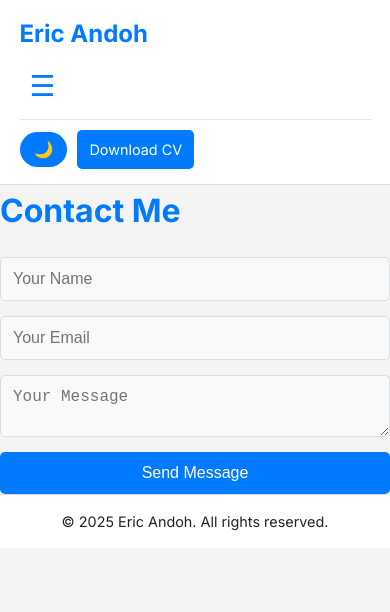
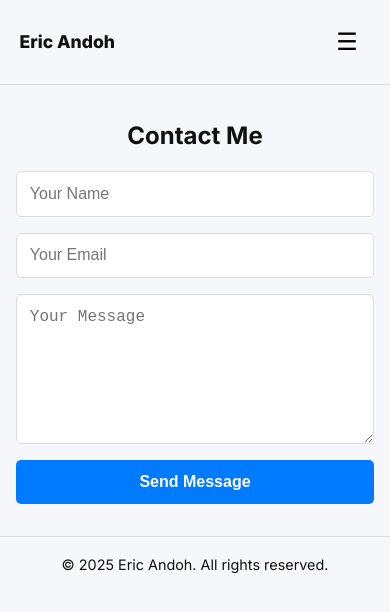
Before and after one commit to PROF-ERICUS/mywebsite, a plain HTML site: page contact.html in a window 390 px wide. Drawn offline with Linux system fonts and the light colour scheme.

Commit message:
Update contact.css

```diff
--- a/contact.css
+++ b/contact.css
@@ -1,334 +1,190 @@
-/* ===== Global Styles ===== */
+/* === RESET === */
 * {
   margin: 0;
   padding: 0;
   box-sizing: border-box;
 }
 
+html {
+  scroll-behavior: smooth;
+}
+
 body {
   font-family: 'Inter', sans-serif;
   line-height: 1.6;
-  background: var(--bg-color);
-  color: var(--text-color);
-  transition: background 0.3s, color 0.3s;
-  font-size: 16px; /* base font size */
+  background-color: var(--bg-color,  #f5f7fa);
+  color: var(--text-color, #111);
+  transition: background-color 0.3s, color 0.3s;
 }
 
-/* ===== Theme Colors ===== */
-:root {
-  --bg-color: #f8f9fa;
-  --text-color: #222;
-  --primary-color: #0077ff;
-  --secondary-color: #555;
-  --card-bg: #fff;
-  --border-color: #ddd;
-}
-
-body.dark {
-  --bg-color: #1a1a1a;
-  --text-color: #f5f5f5;
-  --card-bg: #2a2a2a;
-  --border-color: #444;
-}
-
-/* ===== Header ===== */
+/* === HEADER === */
 header {
-  background: var(--card-bg);
-  padding: 15px 8%;
   display: flex;
   justify-content: space-between;
   align-items: center;
-  border-bottom: 1px solid var(--border-color);
-  flex-wrap: wrap; /* allow wrapping on small screens */
-  gap: 10px;
+  padding: 15px 5%;
+  background-color: var(--bg-color);
+  border-bottom: 1px solid rgba(0, 0, 0, 0.1);
+  position: sticky;
+  top: 0;
+  z-index: 1000;
 }
 
 .logo {
-  font-size: 1.5rem;
-  font-weight: 700;
-  color: var(--primary-color);
-  flex: 1 1 auto;
-  min-width: 150px;
+  font-weight: 800;
+  font-size: 1.3rem;
 }
 
 nav {
   display: flex;
-  flex-wrap: wrap;
-  justify-content: center;
-  gap: 15px;
-  flex: 2 1 400px;
-  min-width: 200px;
+  gap: 1.5rem;
 }
 
 nav a {
-  color: var(--text-color);
+  text-decoration: none;
+  color: var(--text-color, #111);
   font-weight: 500;
-  text-decoration: none;
   transition: color 0.3s;
-  white-space: nowrap;
-  padding: 6px 10px;
-  border-radius: 4px;
 }
 
 nav a:hover,
 nav a.active {
-  color: var(--primary-color);
-  background-color: rgba(0, 119, 255, 0.1);
+  color: #007bff;
 }
 
+/* === ACTION BUTTONS === */
 .actions {
   display: flex;
   align-items: center;
-  gap: 10px;
-  flex: 1 1 auto;
-  justify-content: flex-end;
-  min-width: 120px;
-}
-
-.cv-btn {
-  padding: 8px 15px;
-  background: var(--primary-color);
-  color: #fff;
-  text-decoration: none;
-  border-radius: 5px;
-  transition: background 0.3s;
-  white-space: nowrap;
-}
-
-.cv-btn:hover {
-  background: #005fcc;
+  gap: 0.5rem;
 }
 
 #theme-toggle {
   background: none;
   border: none;
-  font-size: 1.2rem;
+  font-size: 1.3rem;
   cursor: pointer;
-  color: var(--primary-color);
-  padding: 6px 8px;
-  border-radius: 50%;
+}
+
+.cv-btn {
+  padding: 0.5rem 1rem;
+  background-color: #007bff;
+  color: #fff;
+  font-weight: 600;
+  border-radius: 5px;
+  text-decoration: none;
   transition: background 0.3s;
 }
 
-#theme-toggle:hover {
-  background: rgba(0, 119, 255, 0.15);
+.cv-btn:hover {
+  background-color: #0056b3;
 }
 
-/* ===== Content ===== */
-section.content {
-  max-width: 900px;
-  margin: 50px auto;
-  padding: 20px;
-  background: var(--card-bg);
-  border-radius: 10px;
-  box-shadow: 0 4px 20px rgba(0,0,0,0.05);
+/* === MENU TOGGLE (MOBILE) === */
+.menu-toggle {
+  display: none;
+  font-size: 1.5rem;
+  background: none;
+  border: none;
+  cursor: pointer;
 }
 
-h2 {
-  margin-bottom: 20px;
-  font-size: 2rem;
-  color: var(--primary-color);
+/* === CONTENT === */
+main.content {
+  max-width: 600px;
+  margin: 2rem auto;
+  padding: 0 1rem;
 }
 
-/* ===== Form ===== */
+main h2 {
+  text-align: center;
+  margin-bottom: 1rem;
+}
+
 form {
   display: flex;
   flex-direction: column;
-  gap: 15px;
+  gap: 1rem;
 }
 
-form input,
-form textarea {
-  padding: 12px;
-  border: 1px solid var(--border-color);
+input, textarea, button {
+  padding: 0.8rem;
+  font-size: 1rem;
+  border: 1px solid #ddd;
   border-radius: 5px;
-  background: var(--bg-color);
-  color: var(--text-color);
-  font-size: 1rem;
+  outline: none;
 }
 
-form button {
-  padding: 12px;
-  border: none;
-  background: var(--primary-color);
-  color: white;
-  font-size: 1rem;
-  border-radius: 5px;
-  cursor: pointer;
-  transition: background 0.3s;
+textarea {
+  resize: vertical;
+  min-height: 150px;
 }
 
-form button:hover {
-  background: #005fcc;
+button[type="submit"] {
+  background-color: #007bff;
+  color: #fff;
+  font-weight: 600;
+  border: none;
+  cursor: pointer;
 }
 
-/* ===== Footer ===== */
+button[type="submit"]:hover {
+  background-color: #0056b3;
+}
+
+/* === FOOTER === */
 footer {
   text-align: center;
-  padding: 15px;
+  padding: 1rem;
+  border-top: 1px solid #ddd;
   font-size: 0.9rem;
-  border-top: 1px solid var(--border-color);
-  background: var(--card-bg);
 }
 
-/* ===== Responsive Enhancements ===== */
-
-/* Large tablets and smaller desktops */
-@media (max-width: 1024px) {
-  header {
-    padding: 15px 5%;
-  }
-  nav a {
-    margin: 0;
-    font-size: 0.95rem;
-  }
-  section.content {
-    max-width: 90%;
-    margin: 40px auto;
-    padding: 15px;
-  }
+/* === DARK THEME === */
+.dark-theme {
+  --bg-color: #121212;
+  --text-color: #f1f1f1;
+  --header-bg: #1e1e1e;
 }
 
-/* Tablets and large phones */
-@media (max-width: 768px) {
-  header {
-    flex-direction: column;
-    align-items: flex-start;
-  }
-  nav {
-    width: 100%;
-    justify-content: flex-start;
-    gap: 10px;
-  }
-  nav a {
-    padding: 6px 8px;
-  }
-  section.content {
-    margin: 30px 15px;
-    padding: 15px;
-  }
-  .actions {
-    width: 100%;
-    justify-content: flex-start;
-  }
+.dark-theme nav a:hover {
+  color: #66b2ff;
 }
 
-/* Very small devices (phones) */
-@media (max-width: 480px) {
-  body {
-    font-size: 14px;
-  }
-  nav a {
-    font-size: 0.85rem;
-    padding: 6px 6px;
-  }
-  .cv-btn {
-    padding: 8px 12px;
-    font-size: 0.9rem;
-  }
-  section.content {
-    margin: 20px 10px;
-    padding: 10px;
-  }
-}
-
-/* ===== Theme Toggle Button ===== */
-#theme-toggle {
-  cursor: pointer;
-  border: none;
-  background: var(--primary-color);
-  color: white;
-  font-size: 1rem;
-  padding: 8px 14px;
-  border-radius: 30px;
-  transition: background 0.3s ease, transform 0.2s ease;
-}
-
-#theme-toggle:hover {
-  background: var(--primary-dark);
-  transform: scale(1.05);
-}
-
-/* ===== Dark Theme Styles ===== */
-body.dark-theme {
-  --primary-color: #1e1e2f;
-  --primary-dark: #151520;
-  --text-color: #e0e0e0;
-  --background-color: #121212;
-  --card-bg: #1f1f2e;
-}
-
-body {
-  --primary-color: #007BFF;
-  --primary-dark: #0056b3;
-  --text-color: #222;
-  --background-color: #f4f4f4;
-  --card-bg: white;
-  background: var(--background-color);
-  color: var(--text-color);
-}
-
-/* Apply to cards, sections, etc. */
-.card, section, footer, header {
-  background: var(--card-bg);
-  transition: background 0.3s ease, color 0.3s ease;
-}
-
-/* ===== Mobile Menu Toggle Button ===== */
-.menu-toggle {
-  display: none; /* Hidden on larger screens */
-  background: none;
-  border: none;
-  font-size: 1.8rem;
-  cursor: pointer;
-  color: var(--primary-color);
-  padding: 6px 10px;
-  border-radius: 4px;
-  transition: background-color 0.3s ease;
-}
-
-.menu-toggle:hover {
-  background-color: rgba(37, 99, 235, 0.15);
-}
-
-/* ===== Responsive Styles for Navigation ===== */
+/* === RESPONSIVE === */
 @media (max-width: 768px) {
-  /* Show toggle button */
   .menu-toggle {
     display: block;
   }
 
-  /* Hide nav menu by default */
-  header nav {
-    width: 100%;
-    max-height: 0;
-    overflow: hidden;
+  nav {
+    display: none;
     flex-direction: column;
-    gap: 0;
-    transition: max-height 0.3s ease;
-    border-top: 1px solid rgba(0,0,0,0.1);
+    background-color: var(--header-bg, #f8f9fa);
+    position: absolute;
+    top: 60px;
+    right: 0;
+    width: 200px;
+    padding: 1rem;
+    border-radius: 0 0 10px 10px;
   }
 
-  /* Show nav menu when active */
-  header nav.active {
-    max-height: 500px; /* Enough to show all links */
-    overflow: visible;
-    padding: 10px 0;
+  nav.active {
+    display: flex;
   }
 
-  header nav a {
-    padding: 12px 20px;
-    border-bottom: 1px solid rgba(0,0,0,0.05);
-    white-space: normal;
+  .actions {
+    display: none;
+  }
+}
+
+@media (max-width: 480px) {
+  .logo {
+    font-size: 1.1rem;
   }
 
-  header nav a:last-child {
-    border-bottom: none;
-  }
-
-  /* Adjust actions container */
-  .actions {
-    width: 100%;
-    justify-content: flex-start;
+  .cv-btn {
+    padding: 0.4rem 0.8rem;
+    font-size: 0.85rem;
   }
 }
```
